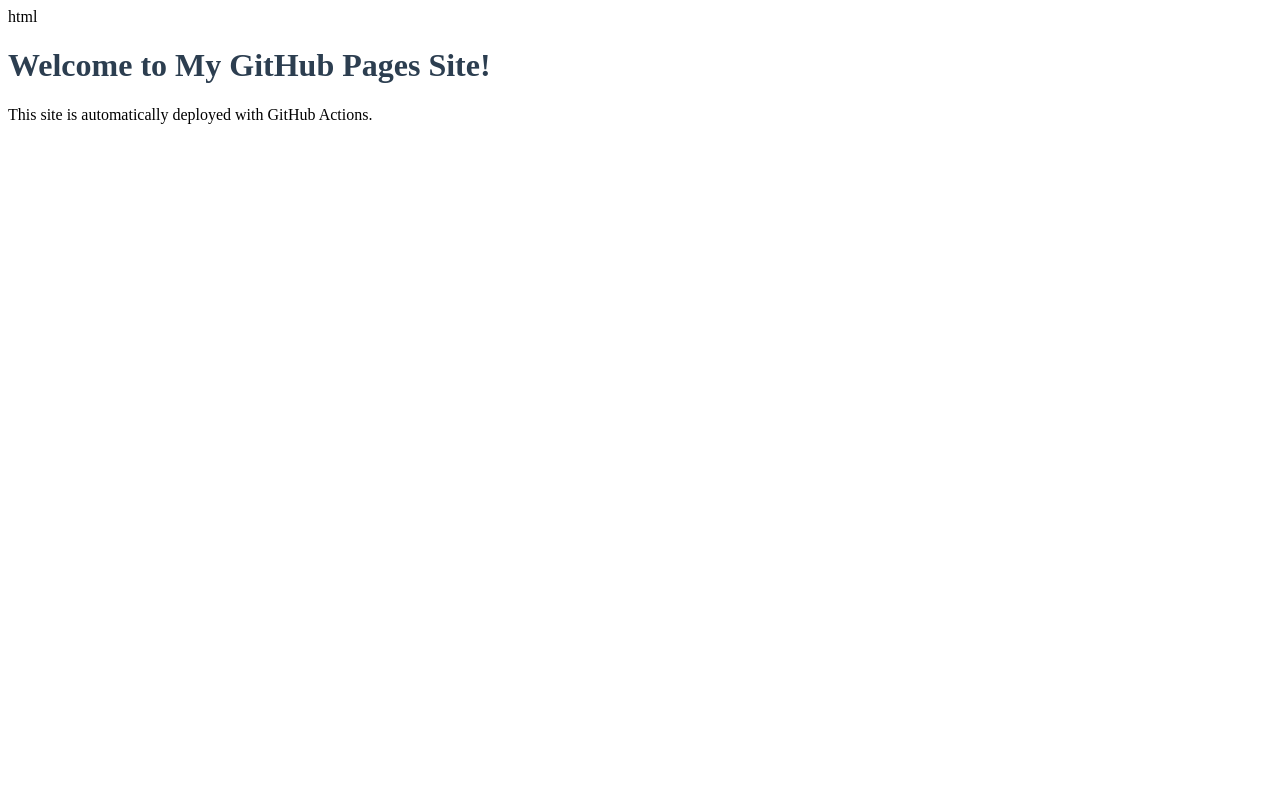
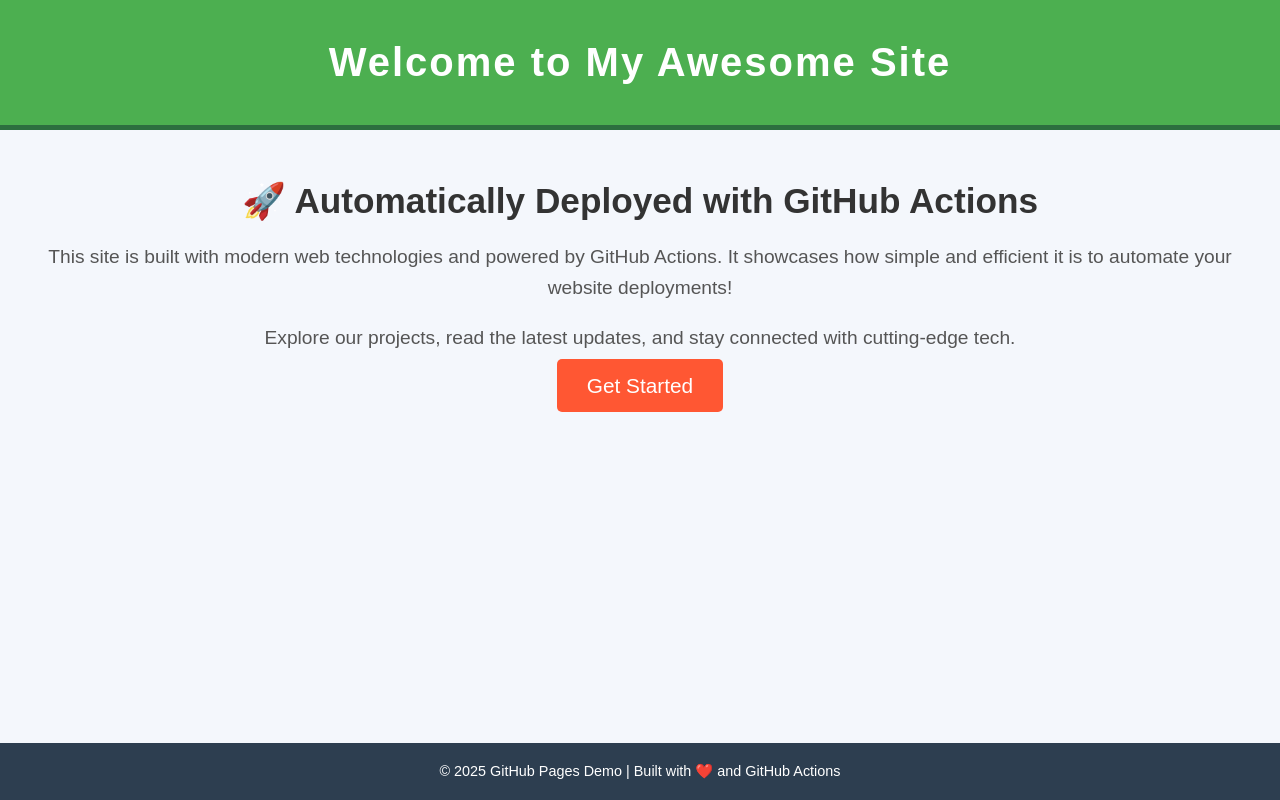
Before and after one commit to muhammadfaysal5/gh-pages-demo, a plain HTML site: page src/index.html in a window 1280 px wide. Drawn offline with Linux system fonts and the light colour scheme.

Commit message:
html and css changeds

```diff
--- a/src/index.html
+++ b/src/index.html
@@ -1,4 +1,3 @@
-html
 <!DOCTYPE html>
 <html lang="en">
 <head>
@@ -8,7 +7,29 @@ html
     <link rel="stylesheet" href="style.css">
 </head>
 <body>
-    <h1>Welcome to My GitHub Pages Site!</h1>
-    <p>This site is automatically deployed with GitHub Actions.</p>
+    <header>
+        <h1>Welcome to My Awesome Site</h1>
+    </header>
+
+    <main>
+        <section>
+            <h2>🚀 Automatically Deployed with GitHub Actions</h2>
+            <p>
+                This site is built with modern web technologies and powered by GitHub Actions.
+                It showcases how simple and efficient it is to automate your website deployments!
+            </p>
+            <p>
+                Explore our projects, read the latest updates, and stay connected with cutting-edge tech.
+            </p>
+        </section>
+
+        <section>
+            <a href="#" class="cta-button">Get Started</a>
+        </section>
+    </main>
+
+    <footer>
+        <p>© 2025 GitHub Pages Demo | Built with ❤️ and GitHub Actions</p>
+    </footer>
 </body>
 </html>
--- a/src/style.css
+++ b/src/style.css
@@ -1,12 +1,79 @@
-css
+/* Resetting margin and padding for consistency */
+* {
+    margin: 0;
+    padding: 0;
+    box-sizing: border-box;
+}
+
+/* Body styling */
 body {
-    font-family: Arial, sans-serif;
-    max-width: 800px;
-    margin: 0 auto;
-    padding: 20px;
-    line-height: 1.6;
+    font-family: 'Arial', sans-serif;
+    background-color: #f4f7fc;
+    margin: 0;
+    padding: 0;
     color: #333;
 }
-h1 {
-    color: #2c3e50;
+
+/* Header Styling */
+header {
+    background-color: #4CAF50;
+    color: white;
+    text-align: center;
+    padding: 40px 20px;
+    margin-bottom: 20px;
+    border-bottom: 5px solid #2c6e3f;
 }
+
+header h1 {
+    font-size: 2.5em;
+    letter-spacing: 2px;
+}
+
+/* Main content styling */
+main {
+    padding: 30px 20px;
+    text-align: center;
+}
+
+main h2 {
+    font-size: 2.2em;
+    color: #333;
+    margin-bottom: 20px;
+}
+
+main p {
+    color: #555;
+    font-size: 1.2em;
+    line-height: 1.6;
+    margin-bottom: 20px;
+}
+
+/* Call-to-action button styling */
+.cta-button {
+    background-color: #ff5733;
+    color: white;
+    padding: 15px 30px;
+    font-size: 1.3em;
+    text-decoration: none;
+    border-radius: 5px;
+    transition: background-color 0.3s ease;
+}
+
+.cta-button:hover {
+    background-color: #e74c3c;
+}
+
+/* Footer styling */
+footer {
+    background-color: #2d3e50;
+    color: white;
+    text-align: center;
+    padding: 20px;
+    position: fixed;
+    bottom: 0;
+    width: 100%;
+}
+
+footer p {
+    font-size: 0.9em;
+}
```
